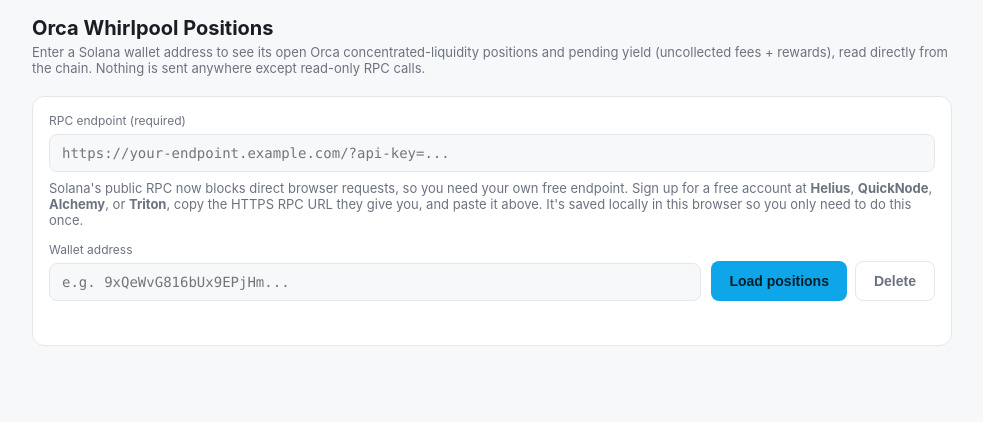
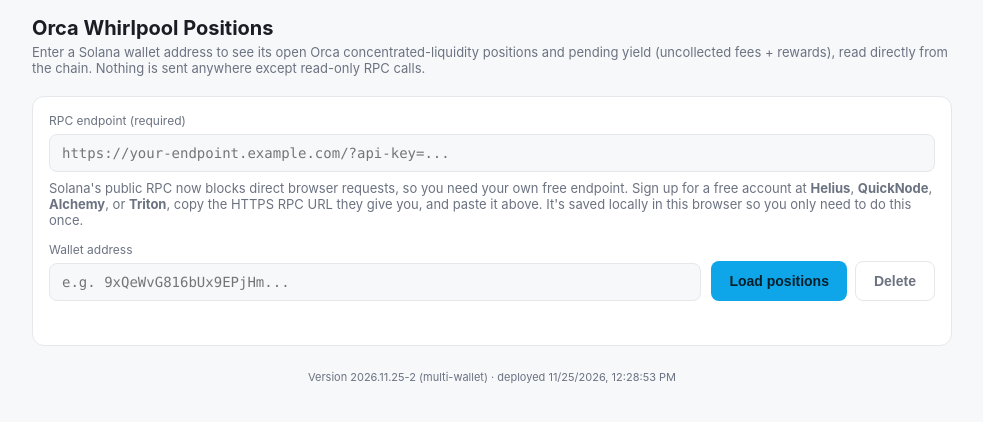
Before and after one commit to danieljao/orca-positions, a plain HTML site: page index.html in a window 1280 px wide. Shown: the whole page, without its empty margins (148-1131 px from the left). Drawn offline with Linux system fonts and the light colour scheme.

```diff
--- a/index.html
+++ b/index.html
@@ -164,6 +164,7 @@
 
   <div id="summaryPanel"></div>
   <div id="positions"></div>
+  <div id="version" style="color: var(--muted); font-size: 11px; text-align: center; margin: 24px 0 8px;"></div>
 </div>
 
 <script type="module">
@@ -184,6 +185,22 @@ const statusEl = document.getElementById("status");
 const summaryEl = document.getElementById("summaryPanel");
 const positionsEl = document.getElementById("positions");
 const savedWalletsEl = document.getElementById("savedWallets");
+
+// ---------- version ----------
+// Bump APP_VERSION with each change. The "deployed" time comes from the server's
+// Last-Modified header for this file, so it updates automatically on every deploy.
+const APP_VERSION = "2026.11.25-2 (multi-wallet)";
+const versionEl = document.getElementById("version");
+versionEl.textContent = `Version ${APP_VERSION}`;
+fetch(location.href, { method: "HEAD", cache: "no-store" })
+  .then(res => {
+    const lm = res.headers.get("last-modified");
+    if (!lm) return;
+    const d = new Date(lm);
+    if (isNaN(d)) return;
+    versionEl.textContent = `Version ${APP_VERSION} · deployed ${d.toLocaleString()}`;
+  })
+  .catch(() => { /* offline or opened from disk; version label alone is fine */ });
 
 // ---------- persistence (per-viewer convenience only) ----------
 // Saved wallets are a JSON array in "orca_wallets", most recently used first.
```
